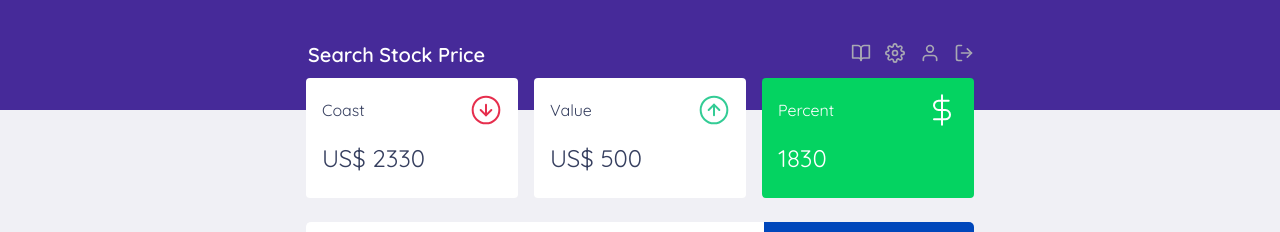
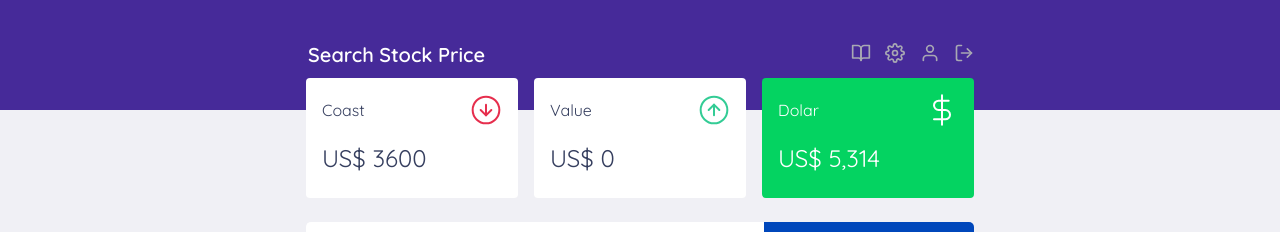
Before and after one commit to razevedocosta/stock-price-app, a React (Create React App) app: page /dashboard in a window 1280 px wide. Shown: the top 232 px of the page. Built offline with nearby package versions, Linux system fonts and the light colour scheme; data requests are answered from the project's data file.

Commit message:
correção no somatório do custo da carteira

```diff
--- a/db.json
+++ b/db.json
@@ -3,7 +3,7 @@
     {
       "company": "PG",
       "quantity": 10,
-      "price": 1000,
+      "price": 135,
       "dateOrder": "05/04/2021 09:00:00",
       "type": "buy",
       "id": 1
@@ -11,7 +11,7 @@
     {
       "company": "XOM",
       "quantity": 5,
-      "price": 300,
+      "price": 50,
       "dateOrder": "05/04/2021 09:00:00",
       "type": "buy",
       "id": 2
@@ -19,17 +19,17 @@
     {
       "company": "PG",
       "quantity": "10",
-      "price": 800,
+      "price": 130,
       "dateOrder": "07/04/2021",
       "type": "buy",
       "id": 3
     },
     {
-      "company": "PG",
-      "quantity": "2",
-      "price": 500,
+      "company": "KO",
+      "quantity": "3",
+      "price": 51,
       "dateOrder": "06/04/2021",
-      "type": "sell",
+      "type": "buy",
       "id": 4
     },
     {
@@ -43,10 +43,18 @@
     {
       "company": "XOM",
       "quantity": "5",
-      "price": 50,
+      "price": 47,
       "dateOrder": "04/03/2021",
       "type": "buy",
       "id": 6
+    },
+    {
+      "company": "ABNB",
+      "quantity": "1",
+      "price": 132,
+      "dateOrder": "06/05/2021",
+      "type": "buy",
+      "id": 7
     }
   ]
 }
--- a/src/components/NewOrderModal/index.tsx
+++ b/src/components/NewOrderModal/index.tsx
@@ -59,6 +59,7 @@ export function NewOrderModal({ isOpen, onRequestClose }: NewOrderModalProps) {
             <Container onSubmit={handleCreateNewOrder}>
                 <h2>New Order</h2>
 
+                <label>Company</label>
                 <input placeholder="Company" title="Company"
                        value={company} />
 
@@ -76,13 +77,16 @@ export function NewOrderModal({ isOpen, onRequestClose }: NewOrderModalProps) {
                     </RadioBox>
                 </RadioBoxContainer>
 
-                <input placeholder="Quantity" title="Quantity"
+                <label>Quantity</label>
+                <input title="Quantity"
                        value={quantity} onChange={event => setQuantity(Number(event.target.value))} />
 
-                <input placeholder="Price" title="Price"
+                <label>Price</label>
+                <input title="Price"
                        value={price} onChange={event => setPrice(Number(event.target.value))} />
 
-                <input placeholder="Date" title="Date"
+                <label>Date</label>
+                <input title="Date"
                        value={dateOrder} onChange={event => setDateOrder(event.target.value)} />
 
                 <button type="submit"><FiCheckCircle /> Save</button>
--- a/src/components/Summary/index.tsx
+++ b/src/components/Summary/index.tsx
@@ -1,4 +1,4 @@
-import { useContext } from "react";
+import { useContext, useState } from "react";
 import incomeImg from "../../assets/income.svg";
 import outcomeImg from "../../assets/outcome.svg";
 import totalImg from "../../assets/total.svg";
@@ -6,12 +6,19 @@ import { OrdersContext } from "../../OrdersContext";
 
 import { Container } from './styles';
 
+interface Company {
+    symbol: string;
+    companyName: string;
+    latestPrice: number;
+    logo: string;
+}
+
 export function Summary() {
     const { orders } = useContext(OrdersContext);
 
     const summary = orders.reduce((acc, order) => {
         if (order.type === 'buy') {
-            acc.coast += order.price;
+            acc.coast += order.price * order.quantity;
             acc.total += order.price;
         } else {
             acc.value += order.price;
@@ -24,6 +31,8 @@ export function Summary() {
         value: 0,
         total: 0,
     })
+
+
 
     return (
         <Container>
@@ -47,11 +56,11 @@ export function Summary() {
 
             <div className="highlight-background">
                 <header>
-                    <p>Percent</p>
+                    <p>Dolar</p>
                     <img src={totalImg} alt="" />
                 </header>
 
-                <strong>{summary.total}</strong>
+                <strong>US$ 5,314</strong>
             </div>
         </Container>
     )
--- a/src/pages/Chart/index.tsx
+++ b/src/pages/Chart/index.tsx
@@ -23,9 +23,7 @@ const PriceChart: React.FC = () => {
     const { params } = useRouteMatch<RepositoryParams>();
 
      useEffect(() => {
-        api.get(`stock/${params.company}/chart?token=pk_887b46f7980a48e08050a2f88f51e600
-
-        `)
+        api.get(`stock/${params.company}/chart?token=pk_887b46f7980a48e08050a2f88f51e600`)
           .then(response => {
             setRepository(response.data);
           });
```
Also changed, not shown: 1 other file (tests, documents, lock files or other folders).
